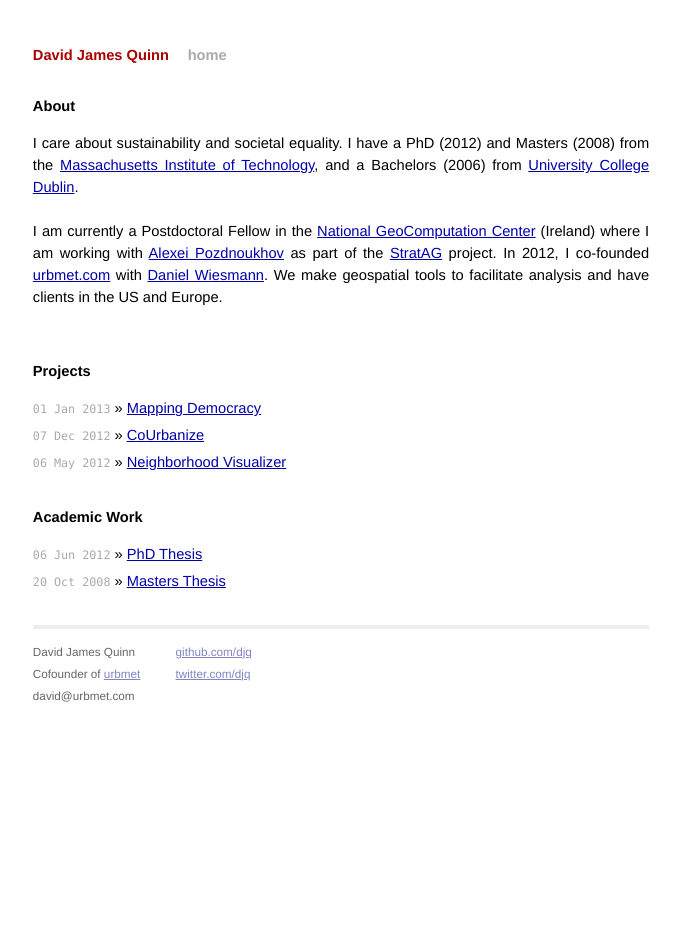
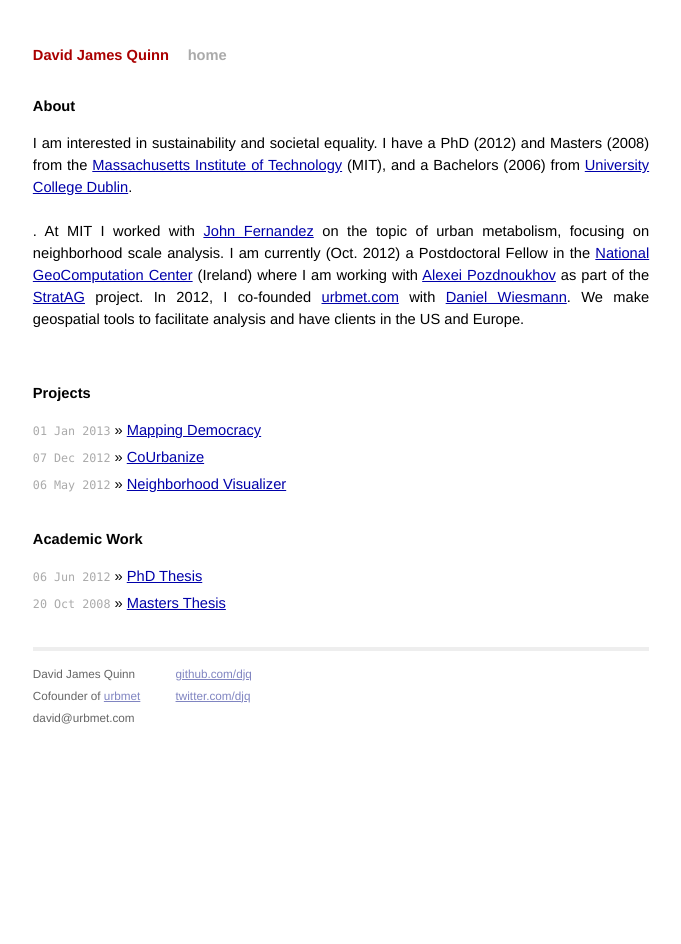
Before and after one commit to djq/djq.github.com, a Jekyll site: the page built from index.html, in a window 1280 px wide. Shown: the whole page, without its empty margins (299-980 px from the left). Built offline with Jekyll 4.4.1, drawn with Linux system fonts in a browser that asks for light colours; Markdown is read by kramdown in place of the engine named in the settings.

Commit message:
revised intro

```diff
--- a/index.html
+++ b/index.html
@@ -7,9 +7,9 @@
 
    <h1>About</h1>
   <ul class="posts">
-    <p>I care about sustainability and societal equality. I have a PhD (2012) and Masters (2008) from the <a href="http://mit.edu/">Massachusetts Institute of Technology</a>, and a Bachelors (2006) from <a href="http://ucd.ie">University College Dublin</a>.<br><br>
+    <p>I am interested in sustainability and societal equality. I have a PhD (2012) and Masters (2008) from the <a href="http://mit.edu/">Massachusetts Institute of Technology</a> (MIT), and a Bachelors (2006) from <a href="http://ucd.ie">University College Dublin</a>.<br><br>. At MIT I worked with <a href="http://architecture.mit.edu/faculty/john-fernandez">John Fernandez</a> on the topic of urban metabolism, focusing on neighborhood scale analysis.
 
-    I am currently a Postdoctoral Fellow in the <a href="http://ncg.nuim.ie/">National GeoComputation Center</a> (Ireland) where I am working with <a href="http://ncg.nuim.ie/redir.php?action=staff/staff/apozdnoukhov">Alexei Pozdnoukhov</a> as part of the <a href="http://www.stratag.ie/">StratAG</a> project. In 2012, I co-founded <a href="http://urbmet.com">urbmet.com</a> with <a href="http://web.ist.utl.pt/daniel.wiesmann/">Daniel Wiesmann</a>. We make geospatial tools to facilitate analysis and have clients in the US and Europe.<br><br>
+    I am currently (Oct. 2012) a Postdoctoral Fellow in the <a href="http://ncg.nuim.ie/">National GeoComputation Center</a> (Ireland) where I am working with <a href="http://ncg.nuim.ie/redir.php?action=staff/staff/apozdnoukhov">Alexei Pozdnoukhov</a> as part of the <a href="http://www.stratag.ie/">StratAG</a> project. In 2012, I co-founded <a href="http://urbmet.com">urbmet.com</a> with <a href="http://web.ist.utl.pt/daniel.wiesmann/">Daniel Wiesmann</a>. We make geospatial tools to facilitate analysis and have clients in the US and Europe.<br><br>
   </ul>
 
   <!--<h1>Blog Posts</h1>
```
